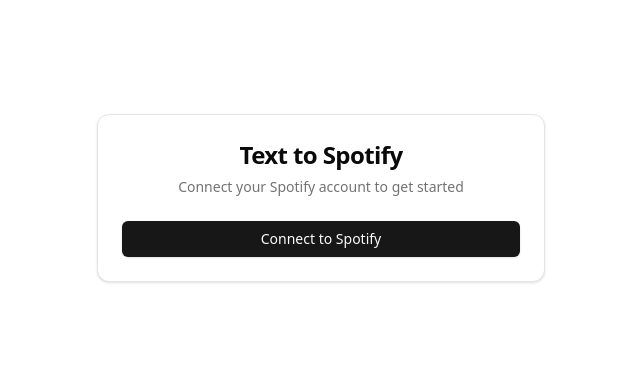
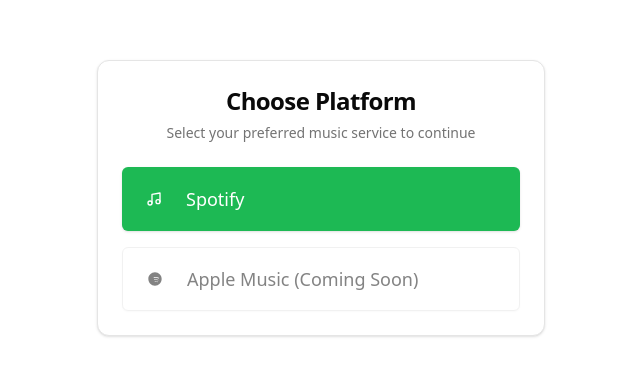
Before and after one commit to renaisun/PlaylistBridge, a React (Vite) app: page / in a window 1280 px wide. Shown: the part 202-578 px from the top of the page, without its empty margins (319-959 px from the left). Built offline with nearby package versions, Linux system fonts and the light colour scheme; no server answers.

Commit message:
feat: add platform select page and modify the URL structure

```diff
--- a/src/App.jsx
+++ b/src/App.jsx
@@ -1,6 +1,7 @@
 import { useEffect, useState } from "react";
 import { getTokenFromUrl, searchTrack, createPlaylist, addTracksToPlaylist, getCurrentUserProfile } from "@/services/spotify";
 import Login from "@/components/Login";
+import PlatformSelector from "@/components/PlatformSelector";
 import SongInput from "@/components/SongInput";
 import Results from "@/components/Results";
 import { Button } from "@/components/ui/button";
@@ -13,6 +14,7 @@
   const [isSearching, setIsSearching] = useState(false);
   const [isCreating, setIsCreating] = useState(false);
   const [userProfile, setUserProfile] = useState(null);
+  const [selectedPlatform, setSelectedPlatform] = useState(null);
 
   useEffect(() => {
     const hash = getTokenFromUrl();
@@ -21,11 +23,16 @@
     if (_token) {
       setToken(_token);
       localStorage.setItem("spotify_token", _token);
-      window.history.pushState({}, null, "/");
+      window.history.pushState({}, null, "/spotify");
+      // If we have a token, we can assume the user selected Spotify (or we are restoring a session)
+      setSelectedPlatform('spotify');
     } else {
       const storedToken = localStorage.getItem("spotify_token");
       if (storedToken) {
         setToken(storedToken);
+        setSelectedPlatform('spotify');
+      } else if (window.location.pathname.startsWith('/spotify')) {
+        setSelectedPlatform('spotify');
       }
     }
   }, []);
@@ -41,6 +48,8 @@
     localStorage.removeItem("spotify_token");
     setResults([]);
     setInput("");
+    setSelectedPlatform(null);
+    window.history.pushState({}, null, "/");
   };
 
   const handleSearch = async () => {
@@ -87,7 +96,19 @@
   };
 
   if (!token) {
-    return <Login />;
+    if (!selectedPlatform) {
+      return <PlatformSelector onSelect={(platform) => {
+        setSelectedPlatform(platform);
+        if (platform === 'spotify') {
+          window.history.pushState({}, null, "/spotify");
+        }
+      }} />;
+    }
+    if (selectedPlatform === 'spotify') {
+      return <Login />;
+    }
+    // Future platforms can be handled here
+    return null;
   }
 
   return (
--- /dev/null
+++ b/src/components/PlatformSelector.jsx
@@ -0,0 +1,40 @@
+import { Button } from "@/components/ui/button";
+import { Card, CardContent, CardDescription, CardHeader, CardTitle } from "@/components/ui/card";
+import { Music } from "lucide-react";
+
+const PlatformSelector = ({ onSelect }) => {
+  return (
+    <div className="flex items-center justify-center min-h-screen bg-background p-4">
+      <Card className="w-full max-w-md">
+        <CardHeader>
+          <CardTitle className="text-2xl font-bold text-center">Choose Platform</CardTitle>
+          <CardDescription className="text-center">
+            Select your preferred music service to continue
+          </CardDescription>
+        </CardHeader>
+        <CardContent className="space-y-4">
+          <Button
+            className="w-full h-16 text-lg justify-start px-6 bg-[#1DB954] hover:bg-[#1ed760] text-white"
+            onClick={() => onSelect('spotify')}
+          >
+            <Music className="mr-4 h-6 w-6" />
+            Spotify
+          </Button>
+
+          <Button
+            className="w-full h-16 text-lg justify-start px-6"
+            variant="outline"
+            disabled
+          >
+            <svg className="mr-4 h-6 w-6" viewBox="0 0 24 24" fill="currentColor">
+              <path d="M12 2C6.477 2 2 6.477 2 12s4.477 10 10 10 10-4.477 10-10S17.523 2 12 2zm4.556 14.633c-.088.152-.266.215-.426.125-1.215-.719-2.746-.88-4.547-.48-.172.039-.34-.07-.379-.242-.039-.172.07-.34.242-.379 1.996-.445 3.691-.25 5.035.535.16.09.223.285.125.441h-.05zm.61-2.73c-.113.191-.356.254-.543.14-1.524-.937-3.848-1.207-5.649-.66-.21.063-.433-.062-.496-.273-.062-.211.063-.434.274-.496 2.02-.614 4.59-.309 6.304.746.192.113.254.355.14.543h-.03zm.058-2.773c-1.824-1.082-4.836-1.18-6.578-.652-.277.082-.574-.074-.656-.351-.082-.278.074-.575.351-.657 2.016-.613 5.332-.496 7.414.739.254.152.336.48.184.734-.152.254-.48.336-.734.184h.02z"/>
+            </svg>
+            Apple Music (Coming Soon)
+          </Button>
+        </CardContent>
+      </Card>
+    </div>
+  );
+};
+
+export default PlatformSelector;
--- a/src/services/spotify.js
+++ b/src/services/spotify.js
@@ -1,5 +1,5 @@
 const AUTH_ENDPOINT = "https://accounts.spotify.com/authorize";
-const REDIRECT_URI = import.meta.env.VITE_SPOTIFY_REDIRECT_URI || window.location.origin + "/callback";
+const REDIRECT_URI = import.meta.env.VITE_SPOTIFY_REDIRECT_URI || window.location.origin + "/spotify/callback";
 const SCOPES = [
   "playlist-modify-public",
   "playlist-modify-private",
```
